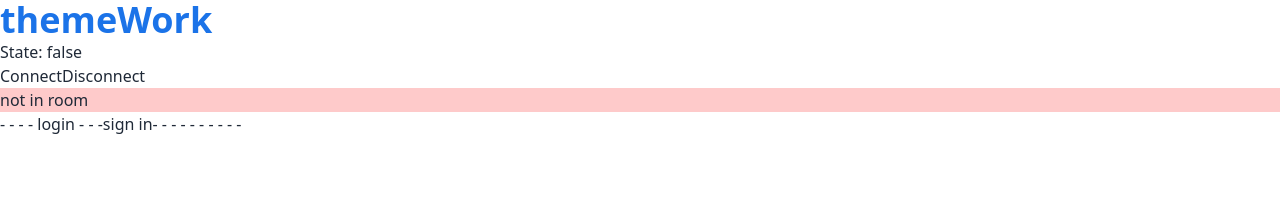
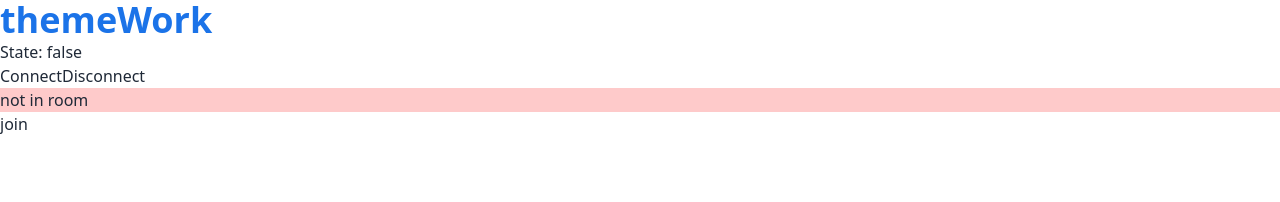
Before and after one commit to themeWork-llc/themework, a React app: page / in a window 1280 px wide. Shown: the top 202 px of the page. Built offline with nearby package versions, Linux system fonts and the light colour scheme; no server answers.

Commit message:
started improving business logic

```diff
--- a/src/components/EditorContainer.js
+++ b/src/components/EditorContainer.js
@@ -11,11 +11,11 @@ export default function EditorContainer (props) {
 
   return (
     <main>
-      <button onClick={props.handleLogin}>sign out</button>
+      <button onClick={props.handleJoin}>leave</button>
       <form>
         <input name='userInput' onChange={(e) => props.setText(e.target.value)} defaultValue={props.text} type='text'placeholder='say hello...'></input>
         <div>
-        <button type="submit" onClick={handleSubmit}>submit</button>
+        <button type="submit" onClick={handleSubmit}>save</button>
         </div>
       </form>
     </main>
--- a/src/components/Login.js
+++ b/src/components/Login.js
@@ -1,29 +1,9 @@
 import React from 'react'
-import Create from './Create'
-import Join from './Join'
 
 export default function Login (props) {
-
-
-
-
   return (
-
-
-    <main>
-      <div>
-
-
-      </div>
-      - - - - login - - -
-      <button onClick={props.handleLogin}>sign in</button>
-      - - - - - - - - - -
-    </main>
-
-    // <main>
-    //   - - - - login - - -
-    //   <button onClick={props.handleLogin}>sign in</button>
-    //   - - - - - - - - - -
-    //   </main>
+    <div>
+      <button onClick={props.handleJoin}>join</button>
+    </div>
   )
 }
--- a/src/components/Page.js
+++ b/src/components/Page.js
@@ -8,26 +8,27 @@ import { ConnectionManager } from './ConnectionManager';
 
 export default function Page () {
   const [isConnected, setIsConnected] = useState(socket.connected);
-  const [fooEvents, setFooEvents] = useState([]);
-
   const [createButtonPress, setCreateButtonPress] = useState(false)
   const [createJoinPress, setCreateJoinPress] = useState(false)
   const [loggedIn, setIsLoggedIn] = useState(false)
   const [text, setText] = useState("")
   const [password, setPassword] = useState("")
-  const handleLogin = () => {
 
-    socket.emit('join room', 'randomPassword');
+  const handleJoin = () => {
 
-    socket.on('document', (...data) => {
-      console.log("Document:", data)
-    })
+    // if creating room:
+
+    // if joining existing room:
 
 
+    socket.emit('join room', password);
+    socket.on('document', (...data) => {
+      console.log("Document:", data[1])
+    })
     setIsLoggedIn((current) => !current)
+
+
   }
-
-  console.log(socket)
 
   useEffect(() => {
     function onConnect() {
@@ -44,20 +45,12 @@ export default function Page () {
       setIsConnected(false);
     }
 
-    function onFooEvent(value) {
-      setFooEvents(previous => [...previous, value]);
-    }
-
-    socket.onmessage
-
     socket.on('connect', onConnect);
     socket.on('disconnect', onDisconnect);
-    socket.on('foo', onFooEvent);
 
     return () => {
       socket.off('connect', onConnect);
       socket.off('disconnect', onDisconnect);
-      socket.off('foo', onFooEvent);
     };
   }, []);
 
@@ -65,11 +58,9 @@ export default function Page () {
     <section>
       <ConnectionState isConnected={ isConnected } />
       <ConnectionManager />
-
-
       <div>{loggedIn ? <div className='bg-green-200'>currently in a room!</div> : <div className='bg-red-200'>not in room</div>}</div>
-      { !loggedIn? <Login handleLogin={handleLogin} text={text} password={password}/> :
-      <EditorContainer text={text} setText={setText} password={password} setPassword={setPassword} handleLogin={handleLogin}/> }
+      { !loggedIn? <Login handleJoin={handleJoin} password={password}/> :
+      <EditorContainer text={text} setText={setText} password={password} setPassword={setPassword} handleJoin={handleJoin}/> }
     </section>
   )
 }
```
